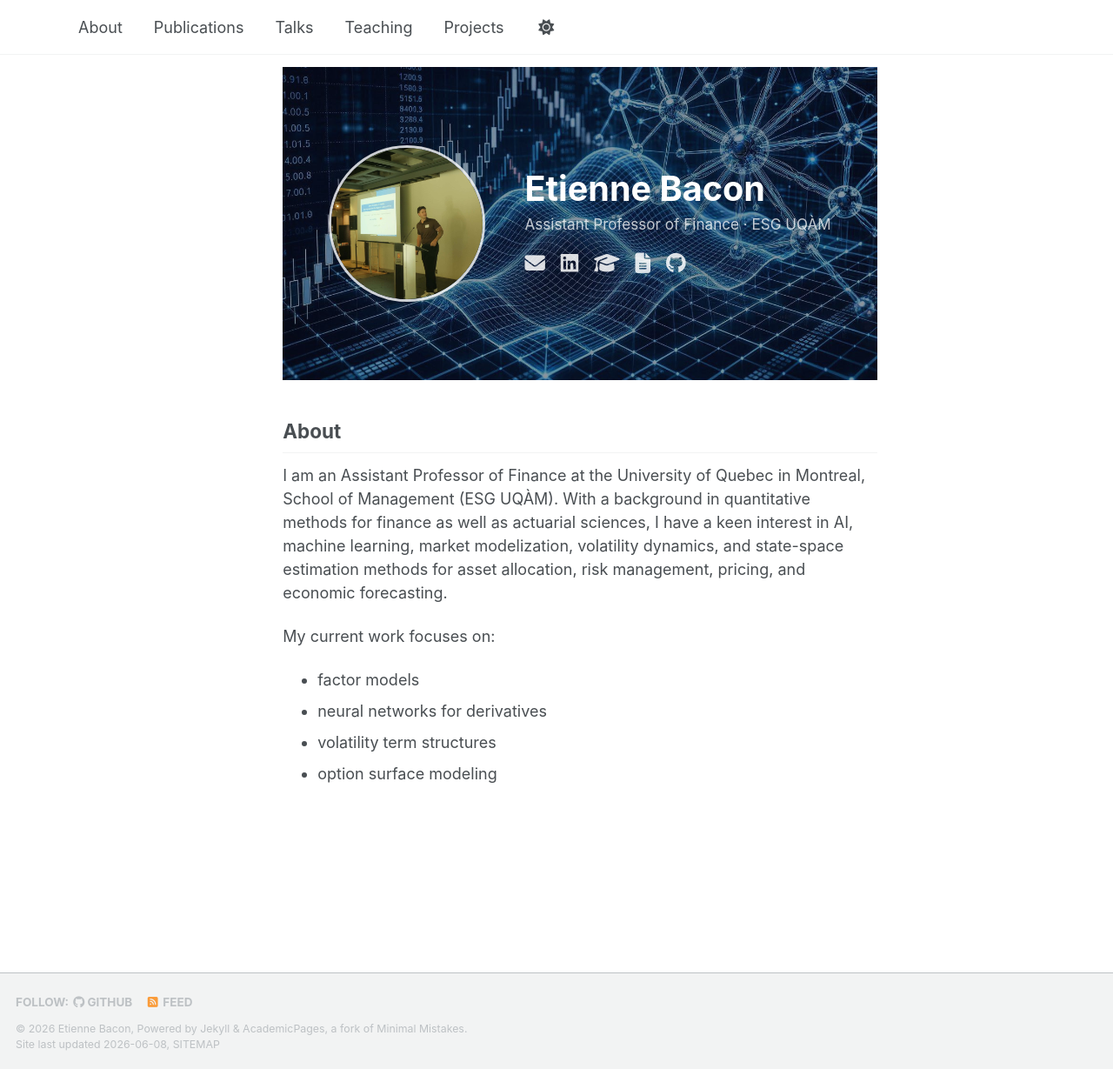
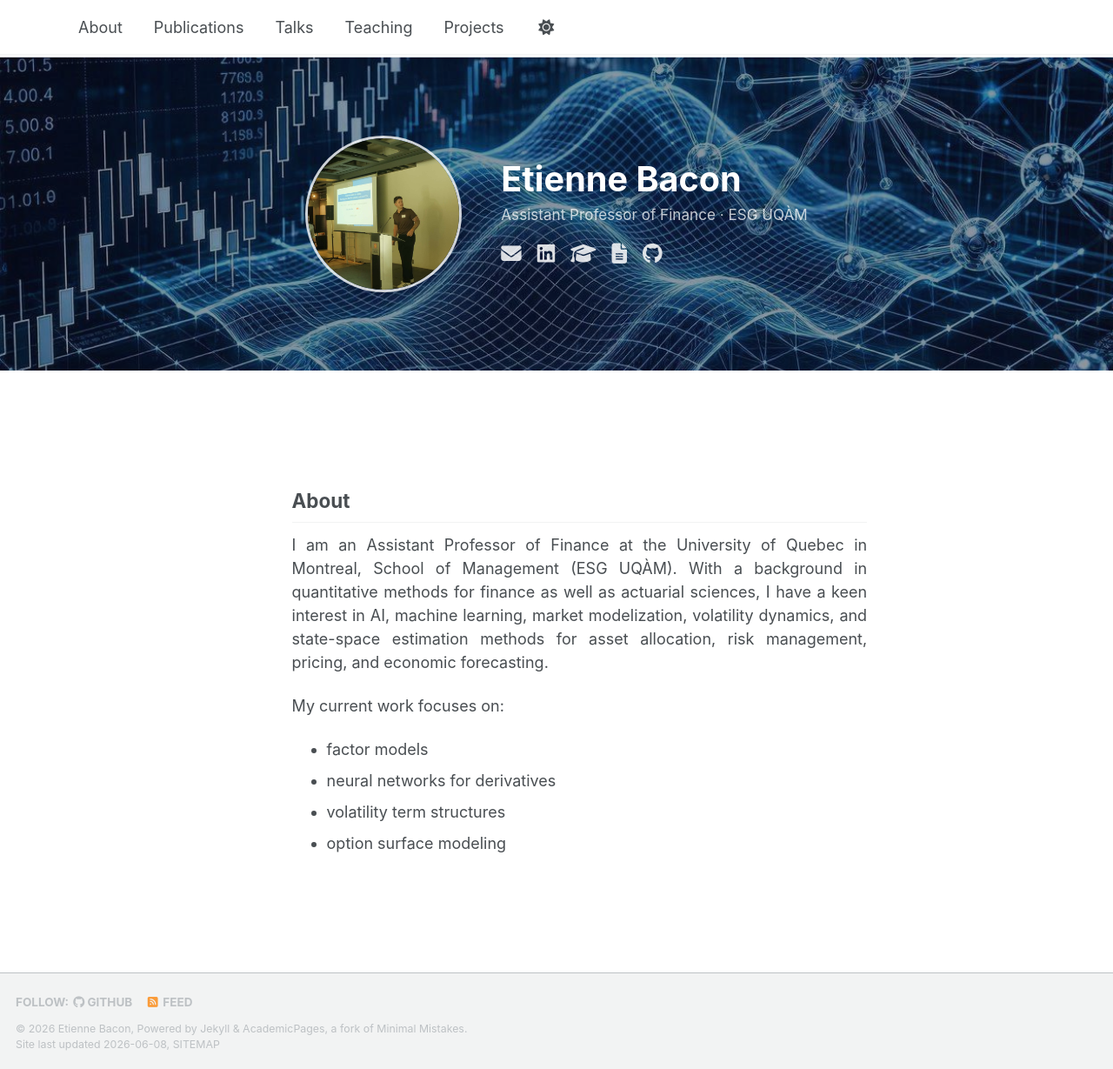
Before and after one commit to EtienneBacon/EtienneBacon.github.io, a Jekyll site: the page built from _pages/about.md, in a window 1280 px wide and 1229 px high. Shown: the whole window at 87% size. Built offline with Jekyll 4.4.1, drawn with Linux system fonts in a browser that asks for light colours; a script bundle is joined from its source files by our own code; library files that are not in the unit come from our copies.

Commit message:
Update main.scss

```diff
--- a/assets/css/main.scss
+++ b/assets/css/main.scss
@@ -55,9 +55,6 @@ html, body {
 #main {
   padding-top: 0 !important;
   margin-top: 0 !important;
-  max-width: 100% !important;
-  padding-left: 0 !important;
-  padding-right: 0 !important;
 }
 .page {
   padding-top: 0 !important;
@@ -71,9 +68,10 @@ html, body {
 
 /* ── Hero banner ── */
 .hero-banner {
-  position: relative;
-  width: 100%;
-  margin-top: -2em;
+  position: fixed;
+  top: 66px;
+  left: 0;
+  right: 0;
   height: 360px;
   display: flex;
   align-items: center;
@@ -81,7 +79,7 @@ html, body {
   background-image: url('/images/hero-bg.jpg');
   background-size: cover;
   background-position: center;
-  overflow: hidden;
+  z-index: 1;
 }
 .hero-banner::before {
   content: '';
@@ -91,13 +89,11 @@ html, body {
 }
 .hero-content {
   position: relative;
-  z-index: 1;
+  z-index: 2;
   display: flex;
   align-items: center;
   justify-content: center;
   gap: 2.5rem;
-  width: 100%;
-  max-width: 800px;
   padding: 0 2rem;
 }
 .hero-avatar {
@@ -134,9 +130,10 @@ html, body {
   color: #fff;
 }
 
-/* ── About section centered ── */
+/* ── About section ── */
 .page__content {
   max-width: 900px;
-  margin: 2rem auto;
+  margin: 440px auto 2rem;
   padding: 0 3rem;
+  text-align: justify;
 }
```
